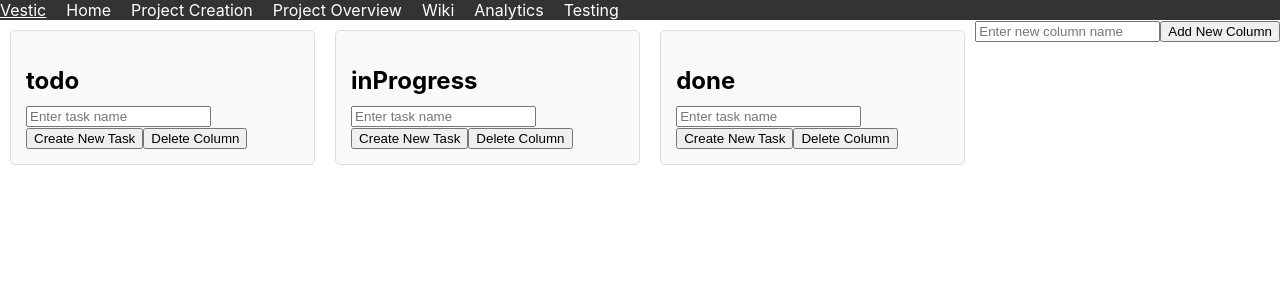
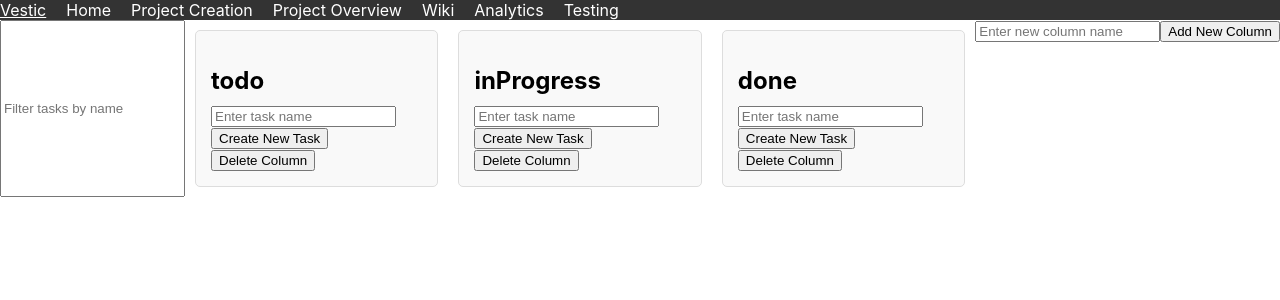
Before and after one commit to Sam772/Vestic, a React (Create React App) app: page /projectoverview in a window 1280 px wide. Shown: the top 300 px of the page. Built offline with nearby package versions, Linux system fonts and the light colour scheme.

Commit message:
Filter tasks

```diff
--- a/src/pages/ProjectOverview.tsx
+++ b/src/pages/ProjectOverview.tsx
@@ -40,6 +40,14 @@ const KanbanBoard: React.FC = () => {
     inProgress: '',
     done: '',
   });
+
+  const [filterText, setFilterText] = useState<string>('');
+
+  const filteredTasks = Object.keys(tasks).reduce((filtered, columnName) => {
+    filtered[columnName as keyof Tasks] = tasks[columnName as keyof Tasks].filter(task => task.text.toLowerCase().includes(filterText.toLowerCase()));
+    return filtered;
+  }, {} as Partial<Tasks>) as Tasks;
+
 
   const openModal = (taskId: number) => {
     setSelectedTaskId(taskId);
@@ -153,17 +161,14 @@ const KanbanBoard: React.FC = () => {
   };
 
   const handleDeleteColumn = (columnName: ColumnName) => {
-    // Remove the column from the column order
     setColumnOrder(prevOrder => prevOrder.filter(col => col !== columnName));
 
-    // Remove the tasks associated with the column
     setTasks(prevTasks => {
       const updatedTasks = { ...prevTasks };
       delete updatedTasks[columnName];
       return updatedTasks;
     });
 
-    // Close any open modal if the task to be deleted is in the column being deleted
     if (selectedTaskId && tasks[columnName].find(task => task.id === selectedTaskId)) {
       closeModal();
     }
@@ -171,6 +176,12 @@ const KanbanBoard: React.FC = () => {
 
   return (
     <div className="kanban-board">
+      <input
+        type="text"
+        value={filterText}
+        onChange={(e) => setFilterText(e.target.value)}
+        placeholder="Filter tasks by name"
+      />
       {columnOrder.map(columnName => (
         <div key={columnName} className="column">
           <h2>
@@ -187,7 +198,7 @@ const KanbanBoard: React.FC = () => {
               <span onClick={() => setSelectedColumn(columnName)}>{columnName}</span>
             )}
           </h2>
-          {tasks[columnName].map(task => (
+          {filteredTasks[columnName].map(task => (
             <Task
               key={task.id}
               id={task.id}
```
